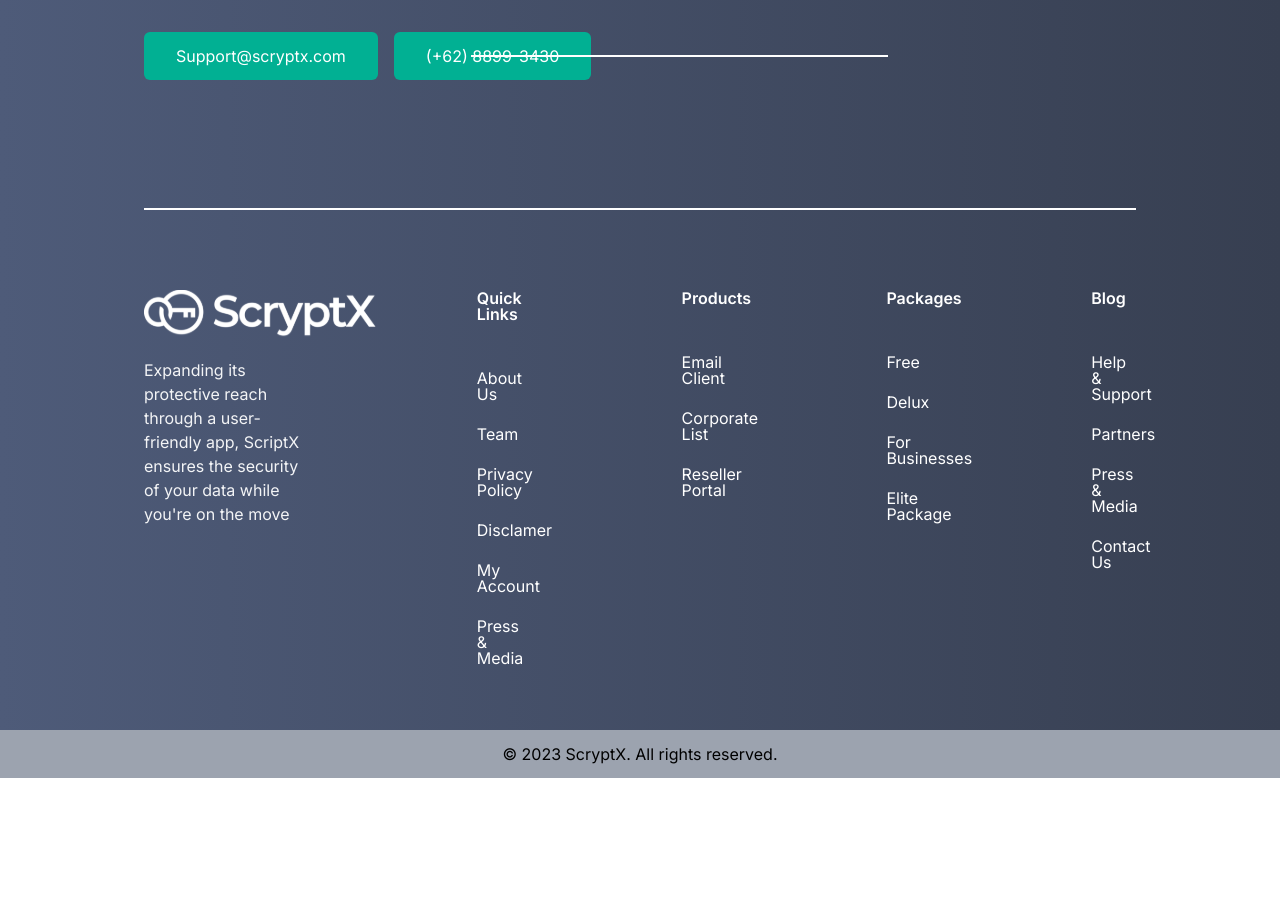
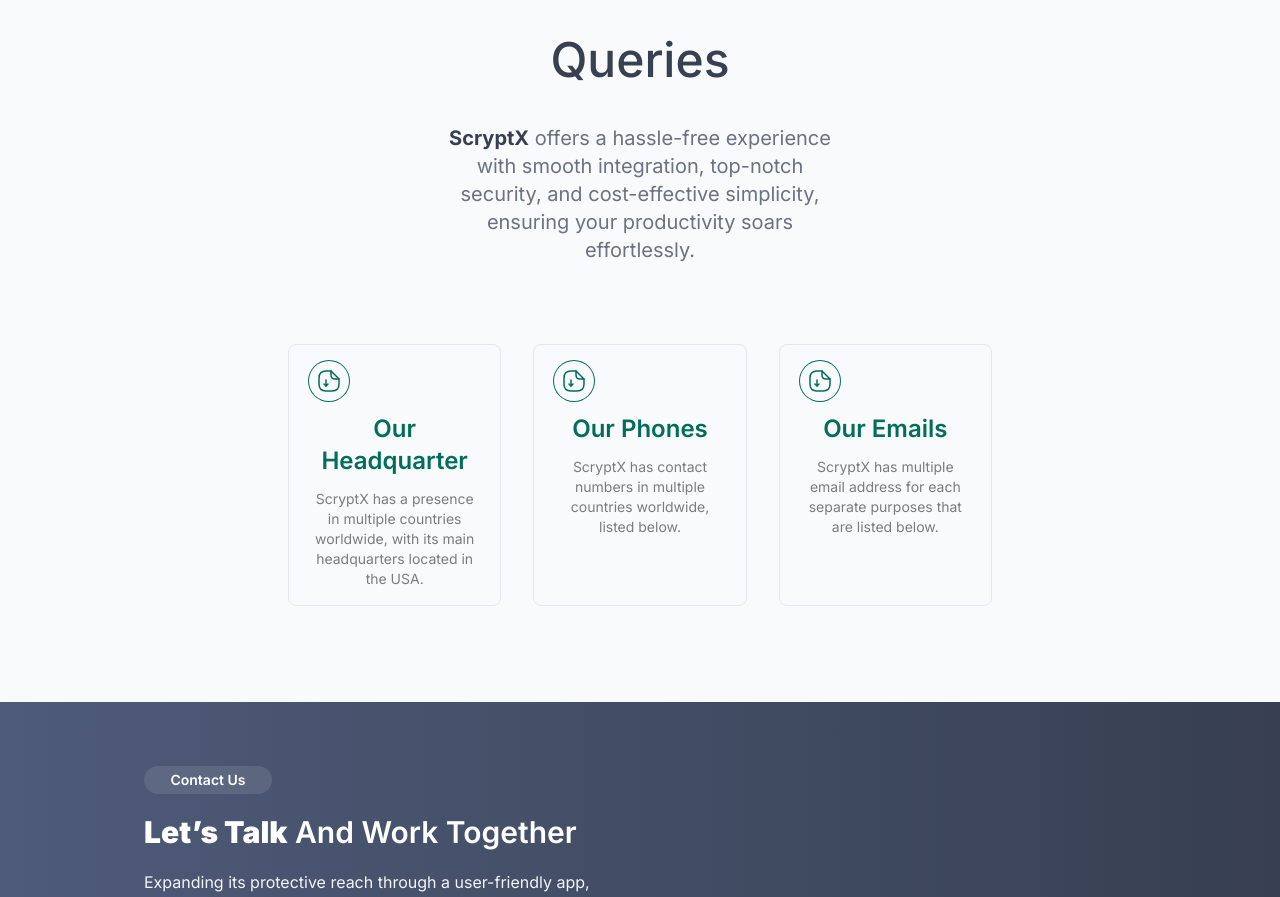
Before and after one commit to Muhammad-Akif/ScryptX, a Next.js app: page /contact-us in a window 1280 px wide. Shown: the part 792-1689 px from the top of the page. Before the commit the page ends 1570 px from the top, so only its background shows below. Built offline with nearby package versions, Linux system fonts and the light colour scheme.

Commit message:
added resolve queries component

```diff
--- a/app/contact-us/page.tsx
+++ b/app/contact-us/page.tsx
@@ -1,4 +1,5 @@
 import MainView from '@/components/AboutUs/MainView'
+import ResolveQueries from '@/components/ContactUs/ResolveQueries'
 import { MainViewDetails } from '@/components/Utils'
 import React from 'react'
 
@@ -6,7 +7,8 @@
     const { title, description } = MainViewDetails[1]
     return (
         <div>
-            <MainView title={title} description={description}/>
+            <MainView title={title} description={description} />
+            <ResolveQueries />
         </div>
     )
 }
--- a/components/AboutUs/Compliance.tsx
+++ b/components/AboutUs/Compliance.tsx
@@ -12,7 +12,7 @@
                         We launched <strong className='text-[#373F51]'>ScryptX</strong> in the summer of 2014 after a successful public crowdfunding campaign in which over 10,000 individuals donated over $500,000 to bring our shared vision to life. Since then, <strong className='text-[#373F51]'>ScryptX</strong> has grown to become the world's leading privacy company, used by millions globally, but we have never forgotten our humble beginnings.
                     <br />
                     <br/>
-                        <strong className='text-[#373F51]'>ScryptX</strong> exists to serv e the world. Our first and only obligation is always to the <strong className='text-[#373F51]'>ScryptX</strong> community, not advertisers or other third parties. We do not compromise your trust by selling your data and never will & that's our top priority.              </p>
+                        <strong className='text-[#373F51]'>ScryptX</strong> exists to serve the world. Our first and only obligation is always to the <strong className='text-[#373F51]'>ScryptX</strong> community, not advertisers or other third parties. We do not compromise your trust by selling your data and never will & that's our top priority.              </p>
                                             <button className="px-8 rounded-sm py-3 md:w-[48%] text-white  bg-gradient-to-r from-[#016D5B] to-[#017973] ">
                         <span className="flex font-semibold"> Create Your Free Account <ArrowRight width="20" className="ms-2" /></span>
                     </button>
--- /dev/null
+++ b/components/ContactUs/ResolveQueries.tsx
@@ -0,0 +1,34 @@
+import React from 'react'
+import { ResolveQueriesItems } from '../Utils'
+
+const ResolveQueries = () => {
+    return (
+        <div className="relative py-24 md:px-72 text-center bg-gray-50">
+            <div className="w-full flex flex-col justify-center items-center">
+                <h1 className="text-3xl md:text-4xl lg:text-5xl font-medium mb-6 text-gray-700 md:w-8/12 lg:leading-[80px]">How Can We Resolve Your Queries</h1>
+                <p className="text-gray-500 text-sm md:text-md lg:text-xl md:w-7/12"><strong className='text-[#373F51]'>ScryptX</strong> offers a hassle-free experience with smooth integration, top-notch security, and cost-effective simplicity, ensuring your productivity soars effortlessly.</p>
+            </div>
+            <div className='grid grid-cols-2 md:grid-cols-3 lg:grid-cols-3 md:gap-8 gap-4 pt-20'>
+                {
+                    ResolveQueriesItems.map(item => (
+                        <div
+                            className="group hover:scale-105 cursor-pointer rounded-lg border px-5 py-4 transition-colors hover:border-gray-300 hover:bg-gray-100 hover:dark:border-neutral-700 hover:dark:bg-neutral-800/30"
+                        >
+                            <div className="ring-1 p-2 mb-3 ring-[#016D5B] rounded-full w-10">
+                                <item.Icon />
+                            </div>
+                            <h2 className={`mb-3 text-2xl font-semibold text-[#016D5B]`}>
+                                {item.title}
+                            </h2>
+                            <p className={`m-0 max-w-[30ch] text-sm opacity-50`}>
+                                {item.description}
+                            </p>
+                        </div>
+                    ))
+                }
+            </div>
+        </div>
+    )
+}
+
+export default ResolveQueries
--- a/components/LandingPage/RapidBenefits.tsx
+++ b/components/LandingPage/RapidBenefits.tsx
@@ -3,7 +3,7 @@
 
 const RapidBenefits = () => {
     return (
-        <div className="w-full md:px-72 relative mx-auto mt-24 px-4 md:px-6 bg-opacity-90">
+        <div className="w-full md:px-72 relative mx-auto mt-24 px-4 bg-opacity-90">
             <div className=" py-2 md:py-0 flex items-strech justify-center flex-col md:flex-row space-y-4 md:space-y-0 md:space-x-6 lg:space-x-8">
                 <div className="flex space-y-5 flex-col justify-center md:w-1/2 text-left">
                     <button className=" py-1 rounded-full bg-opacity-10 text-[darkGreen] bg-[#007F7D] w-32 text-sm font-semibold">Advantages</button>
@@ -16,7 +16,7 @@
 
                 </div>
             </div>
-            <div className='grid grid-cols-2 md:grid-cols-3 lg:grid-cols-3 md:gap-8 gap-4 pt-20'>
+            <div className='grid grid-cols-2 md:grid-cols-3 lg:grid-cols-3 md:gap-8 gap-4 pt-20 text-left'>
                 {
                     BenefitsItems.map(item => (
                         <div
--- a/components/Services/OrgNeeds.tsx
+++ b/components/Services/OrgNeeds.tsx
@@ -4,7 +4,7 @@
 
 const OrgNeeds = () => {
     return (
-        <div className="relative pt-20 text-center bg-gray-100">
+        <div className="relative pt-20 text-center bg-gray-50">
             <div className="w-full flex flex-col justify-center items-center">
                 <h1 className="text-3xl md:text-4xl lg:text-5xl font-medium mb-6 text-gray-700 md:w-8/12 lg:leading-[80px]">Essential Services Every Organization Needs</h1>
                 <p className="text-gray-500 text-sm md:text-md lg:text-xl md:w-7/12">Discover customized, cost-effective solutions for your cryptographic requirements through our portal. Explore our pricing choices to discover the ideal package for harnessing the potential of secure data encryption
--- a/components/Utils.tsx
+++ b/components/Utils.tsx
@@ -52,6 +52,27 @@
     {
         title: "Designed to help you succeed",
         description: "ScryptX have combined two key components: the Scentrics security and privacy service, and a suite of tools for mobile..."
+    },
+]
+
+export const ResolveQueriesItems = [
+    {
+        Icon: InstallationIcon,
+        title: "Our Headquarter",
+        description: "ScryptX has a presence in multiple countries worldwide, with its main headquarters located in the USA.",
+        info: "1234 Elm Street Office no. 352 secure lane ,Los Angeles, California USA"
+    },
+    {
+        Icon: InstallationIcon,
+        title: "Our Phones",
+        description: "ScryptX has contact numbers in multiple countries worldwide, listed below.",
+        info: "Sales : (555) 123-4567 <br/> Queries :(555) 123-4567"
+    },
+    {
+        Icon: InstallationIcon,
+        title: "Our Emails",
+        description: "ScryptX has multiple email address for each separate purposes that are listed below.",
+        info: "Support@scryptx.com <br/> Info@scryptx.com"
     },
 ]
 
```
